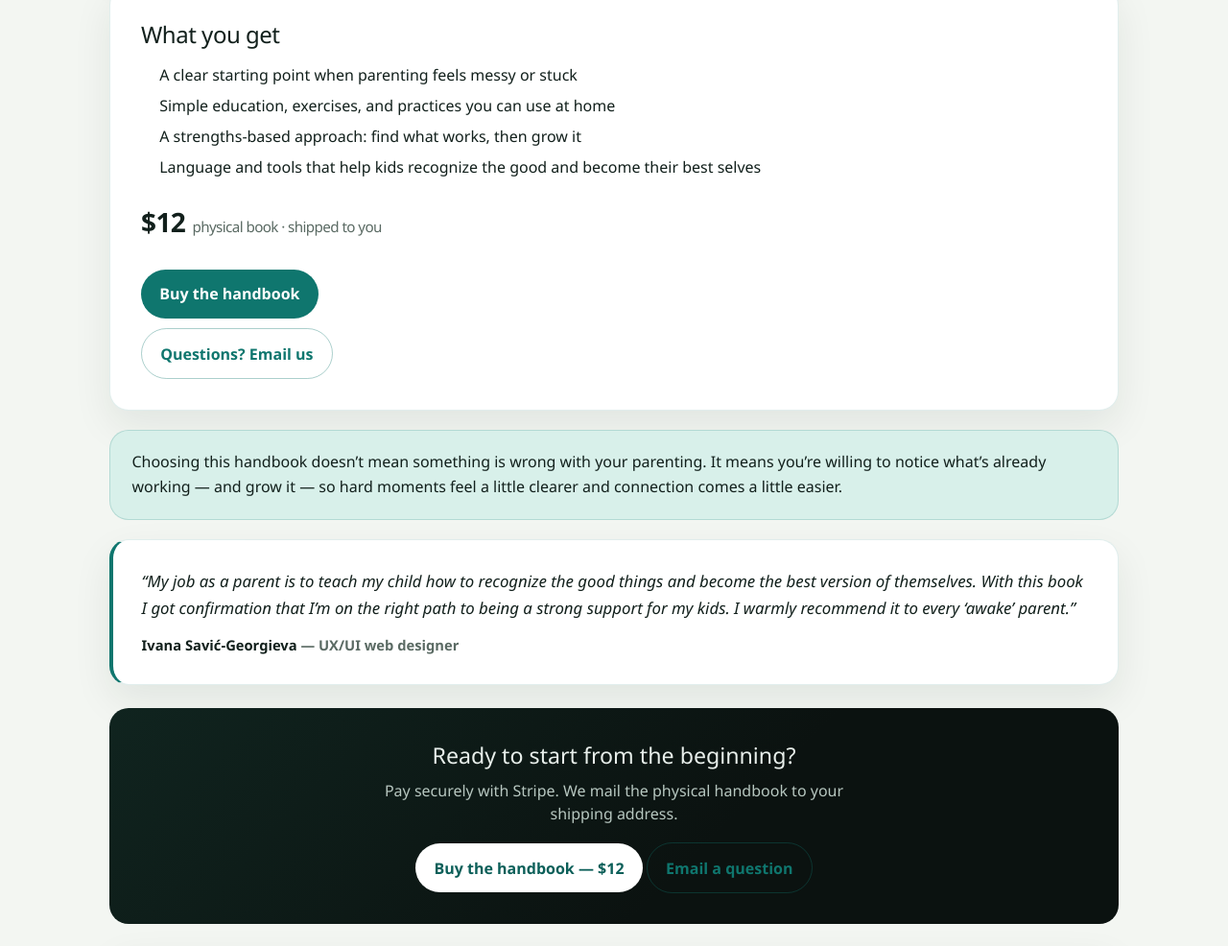
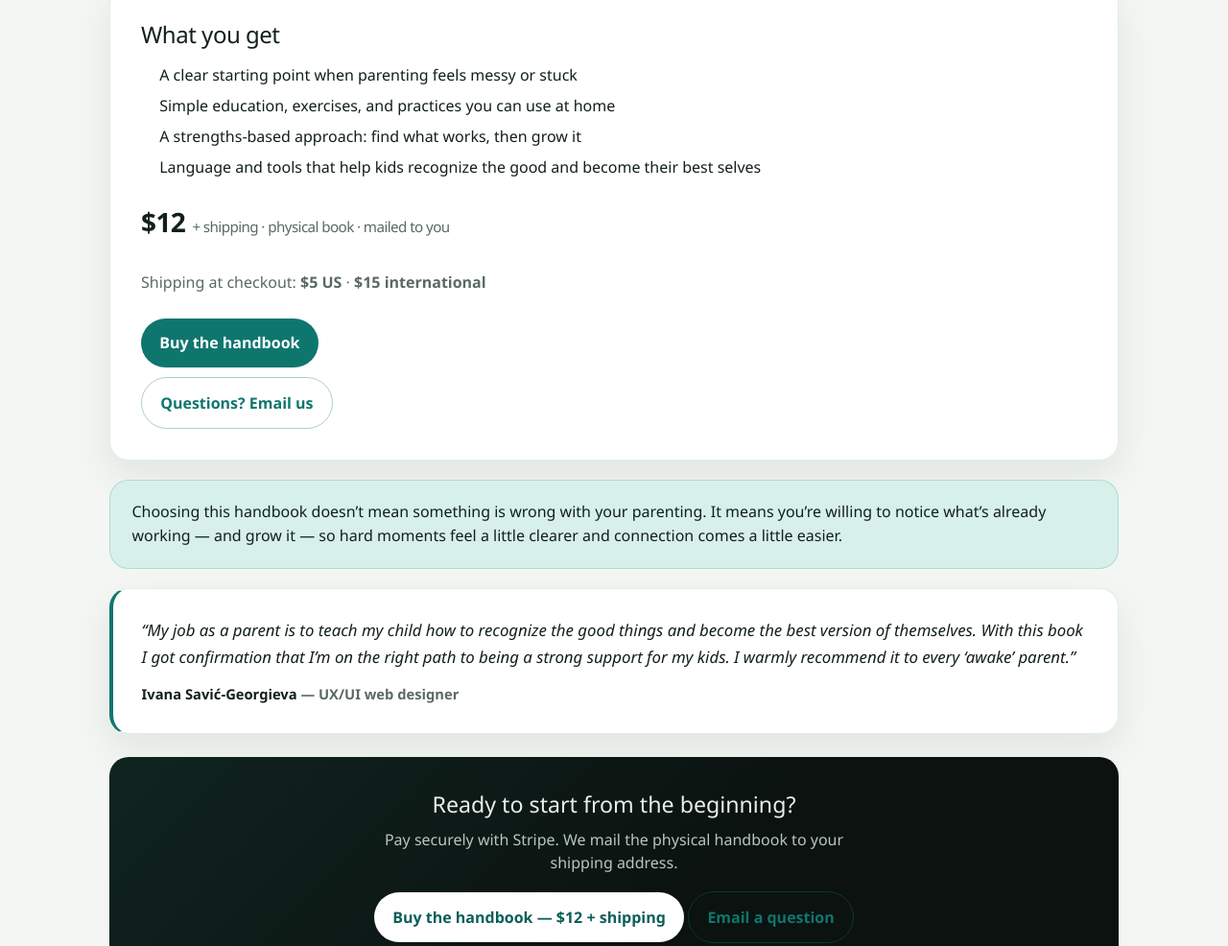
Before and after one commit to Kompweb/Grow2Guide, a plain HTML site: page handbook/index.html in a window 1280 px wide. Shown: the part 945-1931 px from the top of the page at 96% size. Drawn offline with nearby package versions, Linux system fonts and the light colour scheme.

Commit message:
Show handbook as $12 + shipping (US $5 / intl $15)

```diff
--- a/handbook/index.html
+++ b/handbook/index.html
@@ -116,7 +116,8 @@
         <li>Language and tools that help kids recognize the good and become their best selves</li>
       </ul>
       <div class="hb-price-row">
-        <p class="hb-price"><span class="hb-price-amount">$12</span> <span class="hb-price-note">physical book · shipped to you</span></p>
+        <p class="hb-price"><span class="hb-price-amount">$12</span> <span class="hb-price-note">+ shipping · physical book · mailed to you</span></p>
+        <p class="hb-shipping-note">Shipping at checkout: <strong>$5 US</strong> · <strong>$15 international</strong></p>
         <a class="button" href="https://buy.stripe.com/6oUbJ1d689iFadw8Ke4Ja03">Buy the handbook</a>
         <a class="button button-ghost" href="#" data-g2g-mailto="subject=Parents%27%20Handbook%20question&amp;body=Hi%2C%0A%0AI%20have%20a%20question%20about%20the%20Parents%27%20Handbook.%0A%0AName%3A%0AEmail%3A%0A">Questions? Email us</a>
       </div>
@@ -142,7 +143,7 @@
     <section class="hb-cta-band" aria-labelledby="cta-heading">
       <h2 id="cta-heading">Ready to start from the beginning?</h2>
       <p>Pay securely with Stripe. We mail the physical handbook to your shipping address.</p>
-      <a class="button button-light" href="https://buy.stripe.com/6oUbJ1d689iFadw8Ke4Ja03">Buy the handbook — $12</a>
+      <a class="button button-light" href="https://buy.stripe.com/6oUbJ1d689iFadw8Ke4Ja03">Buy the handbook — $12 + shipping</a>
       <a class="button button-ghost" href="#" data-g2g-mailto="">Email a question</a>
     </section>
 
```
